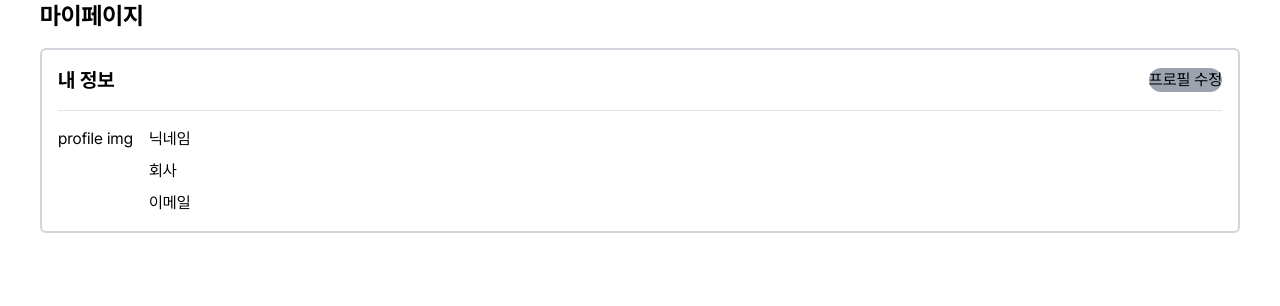
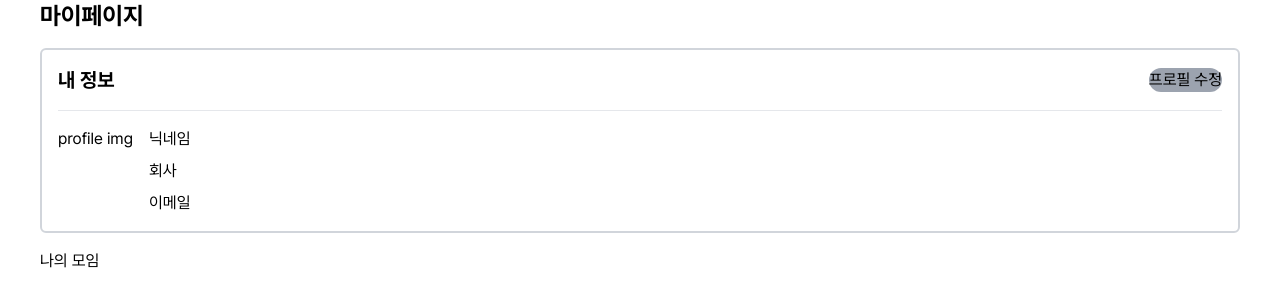
Before and after one commit to doy00/moim-platform-nextjs-typescript, a Next.js app: page /mypage in a window 1280 px wide. Shown: the top 306 px of the page. Built offline with nearby package versions, Linux system fonts and the light colour scheme.

Commit message:
feat : Mettings import

```diff
--- a/src/app/mypage/page.tsx
+++ b/src/app/mypage/page.tsx
@@ -1,3 +1,5 @@
+import Meetings from './meetings/page';
+
 export default function Mypage() {
   return (
     <div className="h-screen max-w-[1200px] mx-auto">
@@ -19,6 +21,7 @@ export default function Mypage() {
             </div>
           </div>
         </div>
+        <Meetings />
       </div>
     </div>
   );
```
